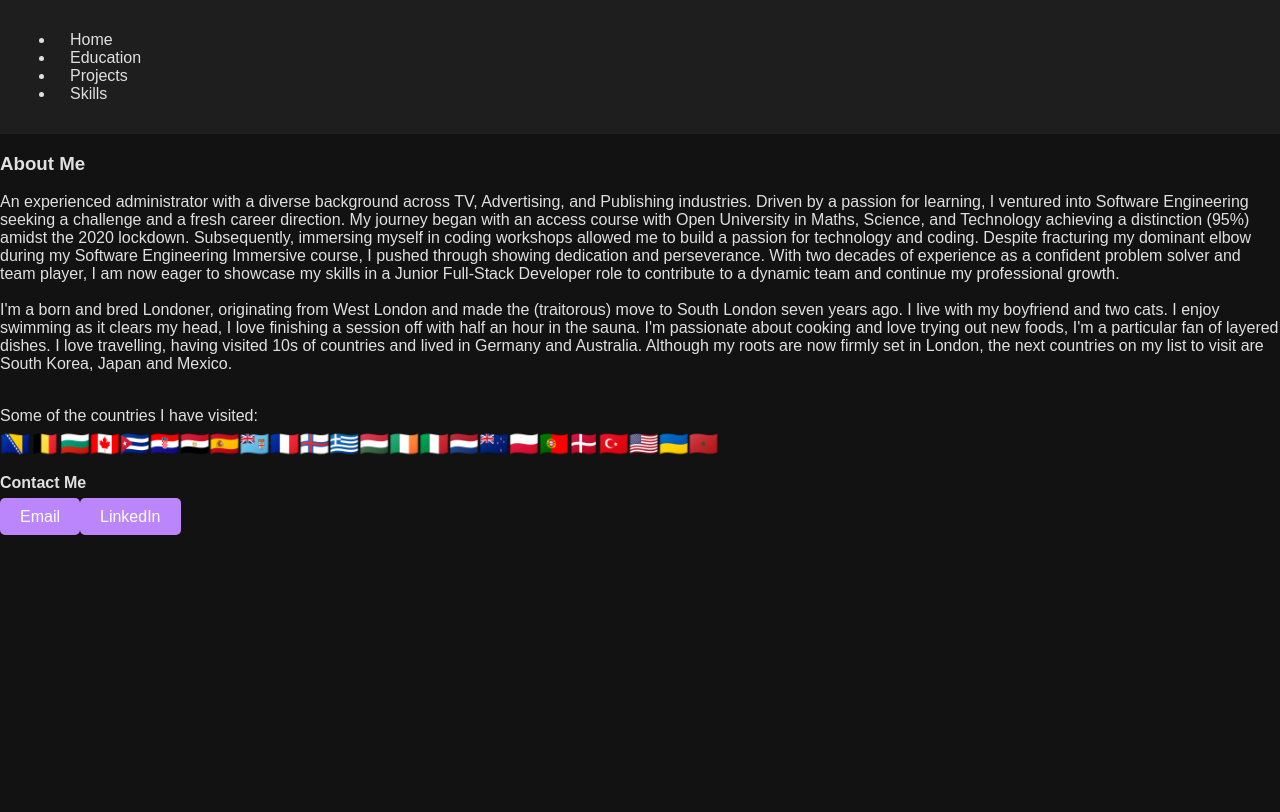
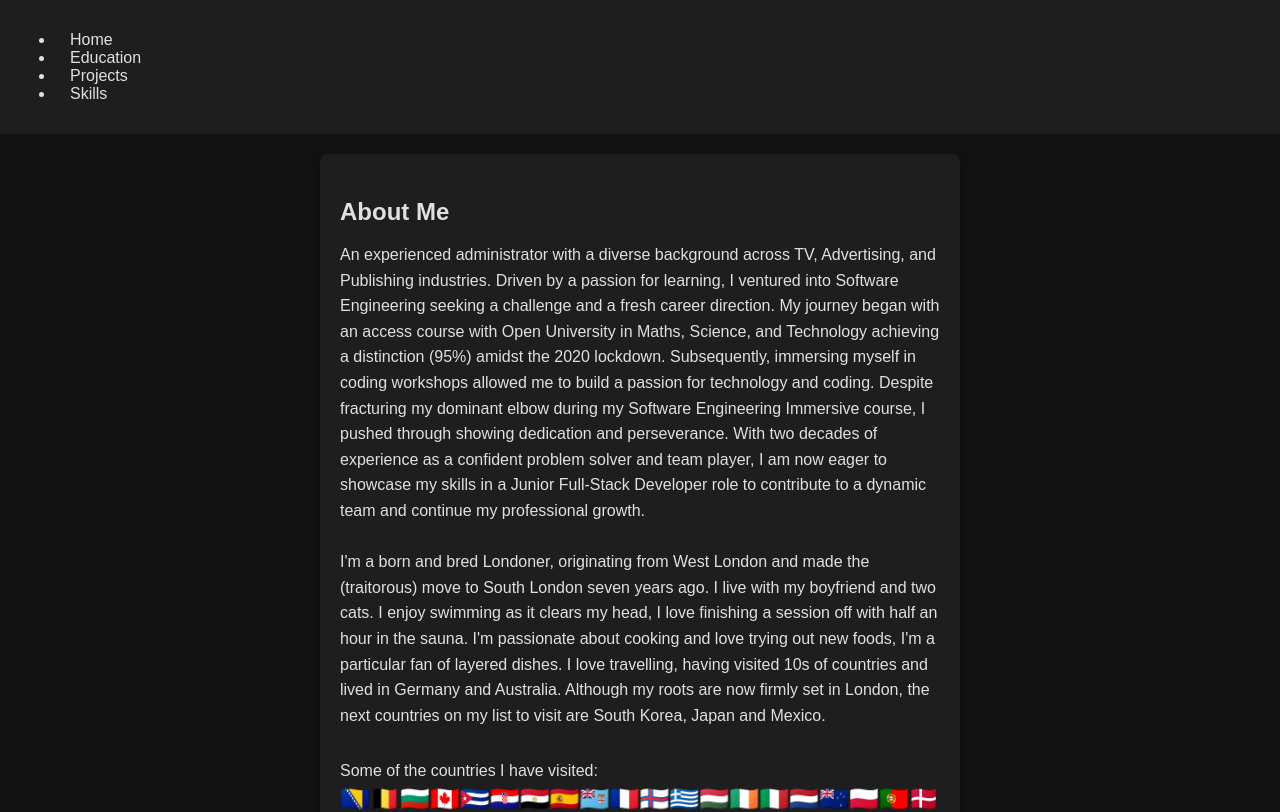
Before and after one commit to sdg877/react_portfolio, a React (Create React App) app: page /about in a window 1280 px wide. Shown: the top 812 px of the page. Built offline with nearby package versions, Linux system fonts and the light colour scheme; a web font is replaced by a local one.

Commit message:
Classname added to allow for styling

```diff
--- a/src/pages/AboutMe.jsx
+++ b/src/pages/AboutMe.jsx
@@ -2,9 +2,9 @@ import React from 'react'
 
 const AboutMe = () => {
   return (
-    <div>
+    <div className="about-me-card">
     <h3>About Me</h3>
-    <p className="text-container-index">
+    <p>
       An experienced administrator with a diverse background across TV, Advertising, and Publishing industries.
       Driven by a passion for learning, I ventured into Software Engineering seeking a challenge and a fresh career direction.
       My journey began with an access course with Open University in Maths, Science, and Technology achieving a distinction (95%) amidst the 2020 lockdown.
```
